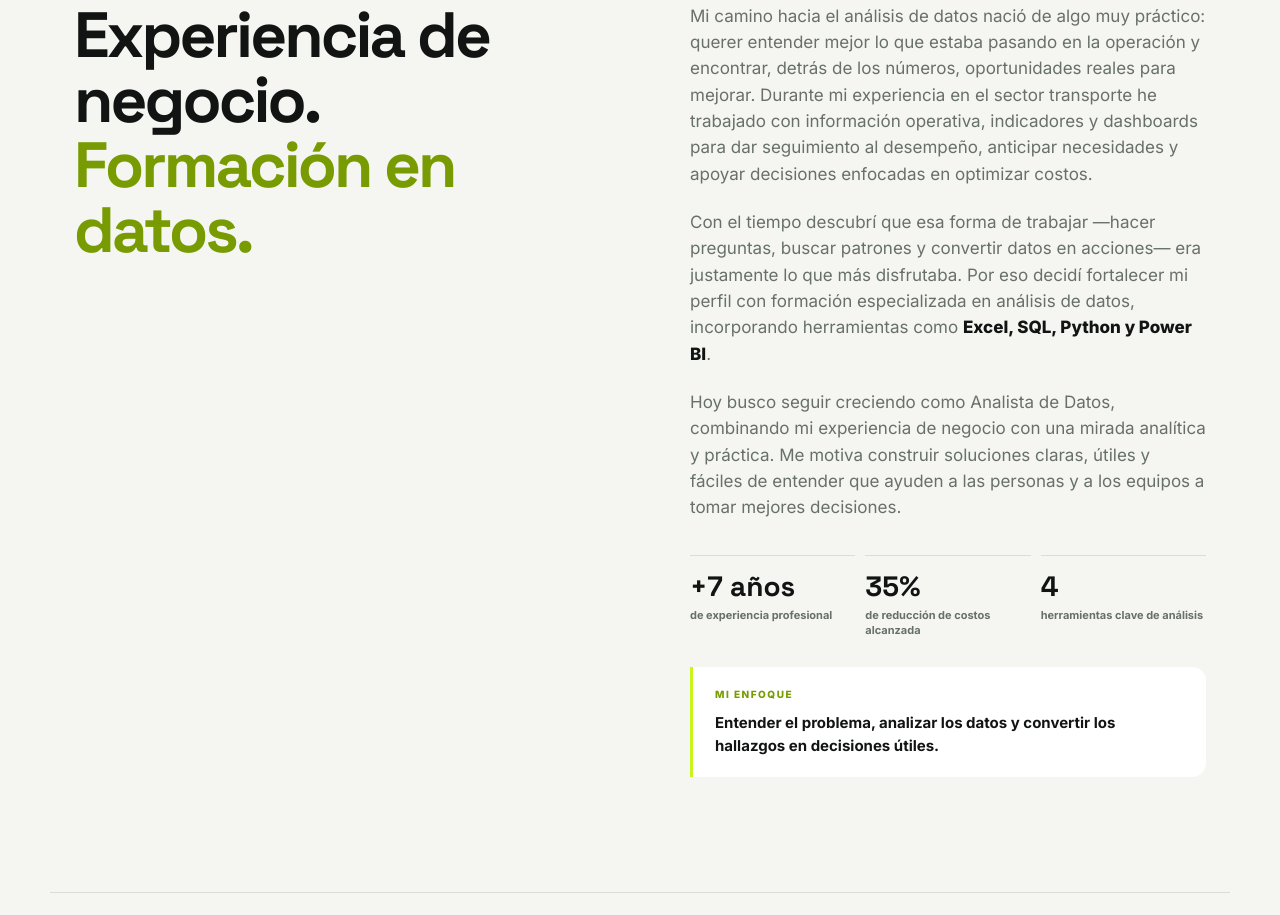
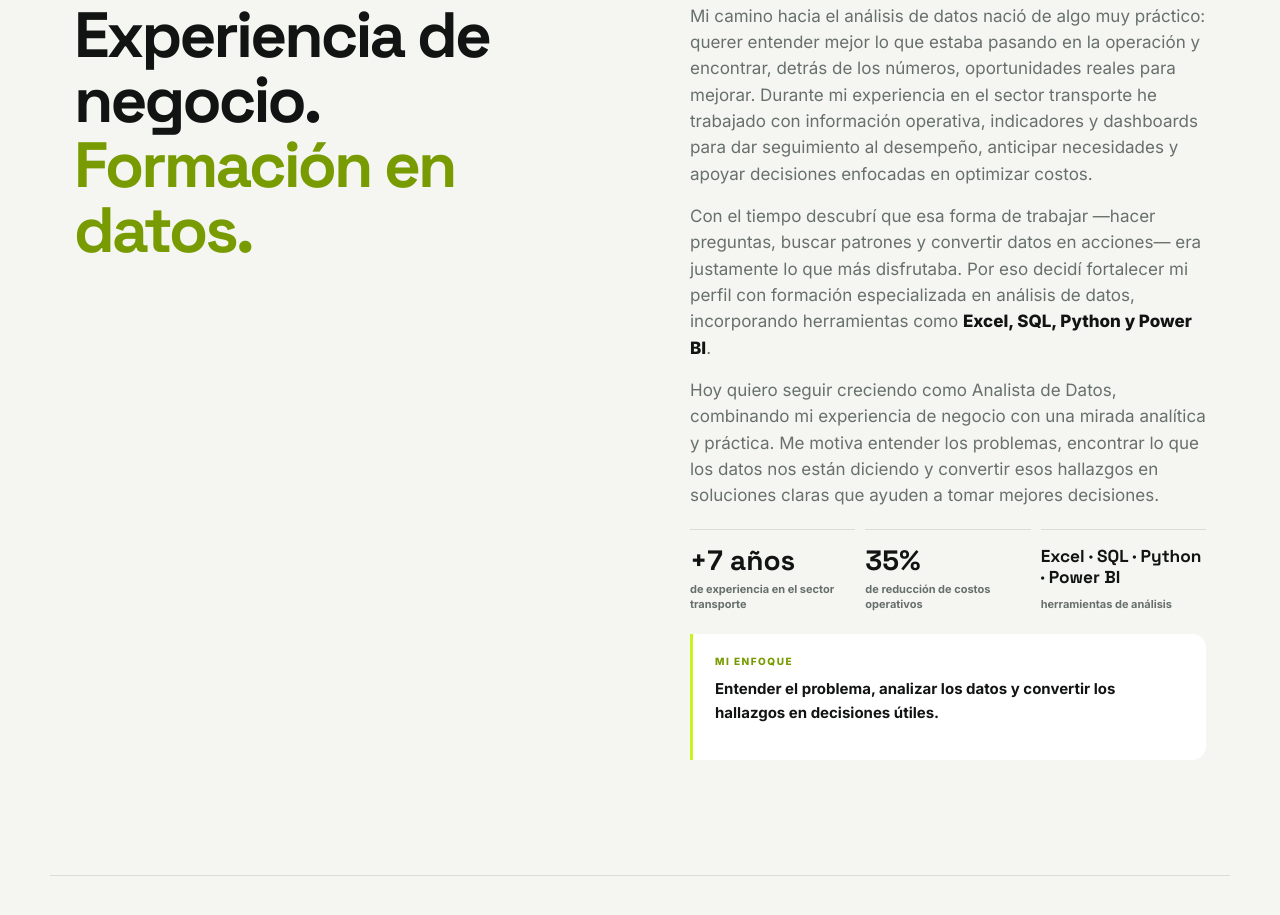
Before and after one commit to vidalito2102/vidalito2102.github.io, a plain HTML site: page index.html in a window 1280 px wide. Shown: the part 1049-1964 px from the top of the page. Drawn offline with Linux system fonts and the light colour scheme.

Commit message:
Finalizar sección Sobre mí

```diff
--- a/index.html
+++ b/index.html
@@ -76,15 +76,15 @@
             herramientas como <strong>Excel, SQL, Python y Power BI</strong>.
           </p>
           <p>
-            Hoy busco seguir creciendo como Analista de Datos, combinando mi experiencia de negocio
-            con una mirada analítica y práctica. Me motiva construir soluciones claras, útiles y
-            fáciles de entender que ayuden a las personas y a los equipos a tomar mejores decisiones.
+            Hoy quiero seguir creciendo como Analista de Datos, combinando mi experiencia de negocio con una mirada
+            analítica y práctica. Me motiva entender los problemas, encontrar lo que los datos nos están diciendo
+            y convertir esos hallazgos en soluciones claras que ayuden a tomar mejores decisiones.
           </p>
 
           <div class="about-stats" aria-label="Indicadores de experiencia">
-            <div class="about-stat"><strong>+7 años</strong><span>de experiencia profesional</span></div>
-            <div class="about-stat"><strong>35%</strong><span>de reducción de costos alcanzada</span></div>
-            <div class="about-stat"><strong>4</strong><span>herramientas clave de análisis</span></div>
+            <div class="about-stat"><strong>+7 años</strong><span>de experiencia en el sector transporte</span></div>
+            <div class="about-stat"><strong>35%</strong><span>de reducción de costos operativos</span></div>
+            <div class="about-stat tools-stat"><strong>Excel · SQL · Python · Power BI</strong><span>herramientas de análisis</span></div>
           </div>
 
           <div class="about-focus">
--- a/style.css
+++ b/style.css
@@ -118,3 +118,23 @@ footer{background:var(--dark);color:#737e75;border-top:1px solid #28322c;display
   .about-stat strong{margin:0;font-size:25px}
   .about-focus{padding:18px}
 }
+
+/* Ajustes finales — sección Sobre mí */
+.tools-stat strong {
+  font-size: clamp(1rem, 1.35vw, 1.28rem);
+  line-height: 1.25;
+}
+
+@media (min-width: 900px) {
+  .about-copy p {
+    margin-bottom: 1rem;
+  }
+
+  .about-stats {
+    margin-top: 1.25rem;
+  }
+
+  .about-focus {
+    margin-top: 1.25rem;
+  }
+}
```
